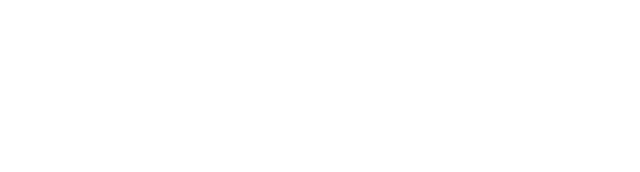
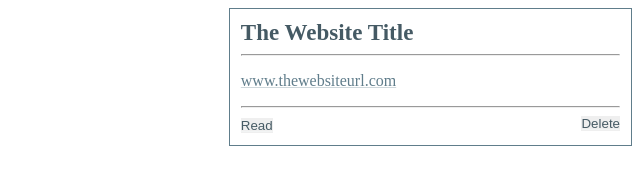
Before and after one commit to CLO4/AM-JO-Linked-List, a plain HTML site: page index.html in a window 1280 px wide. Shown: the whole page, without its empty margins (640-1280 px from the left). Drawn offline with Linux system fonts and the light colour scheme.

Commit message:
Added and styled bookmark container and declared several JS functions

```diff
--- a/index.html
+++ b/index.html
@@ -5,7 +5,13 @@
     <link rel="stylesheet" type="text/css" href="styles.css">
   </head>
   <body>
-
+    <article class="bookmark-container">
+      <p class="website-title">The Website Title</p>
+      <hr>
+      <p class="website-line"><a href="" class="website-url">www.thewebsiteurl.com</a></p>
+      <hr>
+      <button name="read" class="not-read">Read</button><button name="delete" class="delete">Delete</button>
+    </article>
   </body>
   <script type="text/javascript" src="script.js"></script>
 </html>
--- a/script.js
+++ b/script.js
@@ -0,0 +1,23 @@
+var readButton = document.querySelector(".not-read");
+var deleteButton = document.querySelector(".delete");
+var container = document.querySelector(".bookmark-container");
+
+function addRead() {
+  deleteButton.classList.add("read");
+  readButton.classList.add("read");
+  container.classList.add("read");
+}
+
+function removeRead() {
+  deleteButton.classList.remove("read");
+  readButton.classList.remove("read");
+  container.classList.remove("read");
+}
+
+readButton.onclick = function changeStatus() {
+  if (container.style.backgroundColor === "#F2F4F4") {
+    removeRead();
+  } else {
+    addRead();
+  }
+}
--- a/styles.css
+++ b/styles.css
@@ -0,0 +1,59 @@
+.bookmark-container {
+  width: 30%;
+  border: 1px solid #607D8B;
+  padding: 11px;
+  float: right;
+}
+
+.read {
+  background-color: #F2F4F4;
+}
+
+hr {
+  color: #CFD8DC;
+  background-color: #CFD8DC;
+
+}
+
+.website-title {
+  color: #455A64;
+  margin: 0;
+  font-size: 23px;
+  font-weight: bold;
+
+}
+
+.website-url {
+  color: #607D8B;
+  text-decoration-color: #CFD8DC;
+}
+
+.website-line {
+
+}
+
+.not-read {
+  padding: 0;
+}
+
+
+.delete {
+  float: right;
+  padding: 0;
+}
+
+.not-read,
+.delete {
+  border: 0;
+  color: #455A64;
+  text-decoration: underline;
+  text-decoration-color: #F2F4F4;
+}
+
+.website-url:hover,
+.not-read:hover,
+.delete:hover {
+  font-weight: bold;
+  text-decoration: underline;
+  text-decoration-color: #FFC107;
+}
```
Lines whose indentation alone changed are shown as unchanged.
